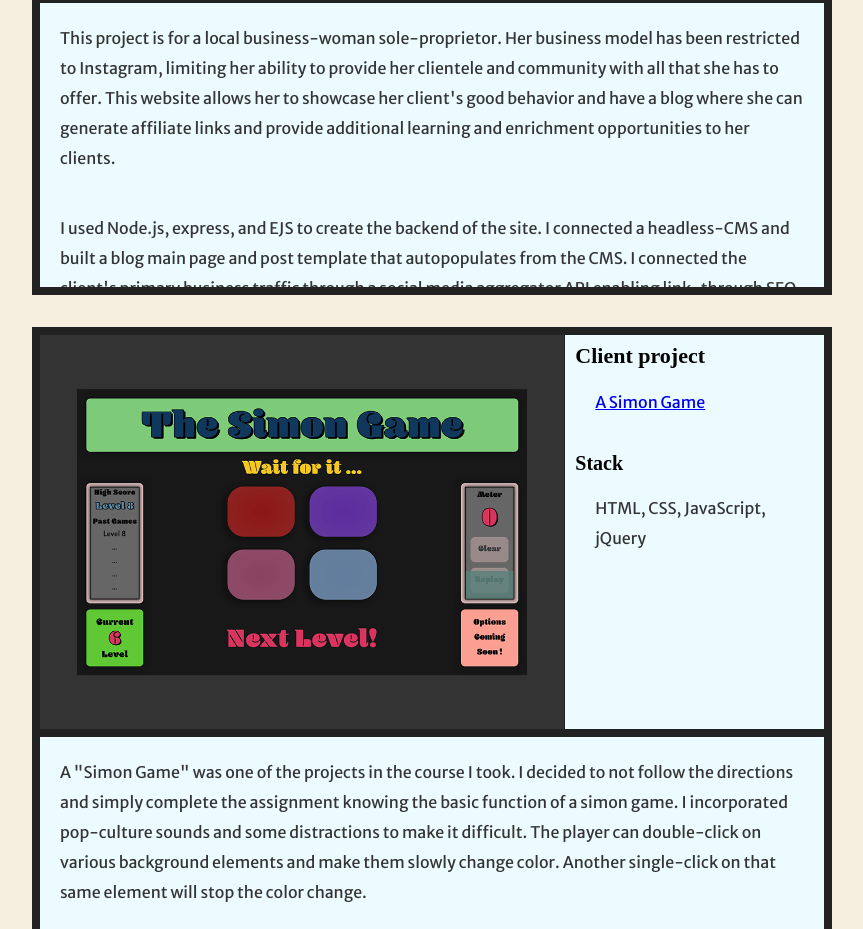
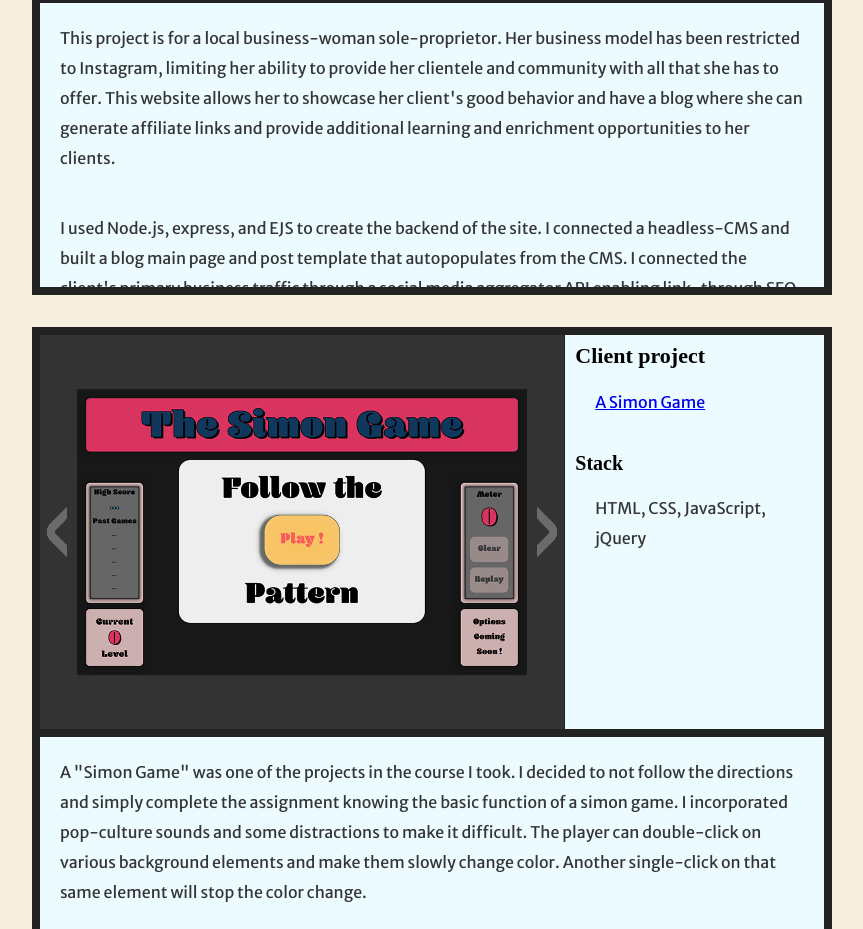
Before and after one commit to ashthomasweb/resume--job-portfolio, a website: page index.html in a window 1280 px wide. Shown: the part 1308-2237 px from the top of the page, without its empty margins (208-1071 px from the left). Drawn offline with Linux system fonts and the light colour scheme.

Commit message:
gallery control added. no image update

```diff
--- a/index.html
+++ b/index.html
@@ -45,12 +45,18 @@
     <h2>Here are some examples of my work</h2>
     <br>
 
+
+
+
+
+    <!-- || Gallery Frame  -->
     <div class="card--gallery">
       <div class="card--gallery-inner">
 
-
         <div class="gallery-img-section">
-          <img src="/images/gallery/lld-capture.png">
+          <button id="gallery-btn-l" class="gallery-btn g-btn-left" type="button" onclick="gallery1Left()"></button>
+          <img id="gallery1-img" class="main-img" src="/images/gallery/lld-capture.png">
+          <button id="gallery-btn-r" class="gallery-btn g-btn-right" type="button" onclick="gallery1Right()"></button>
         </div>
 
         <div class="gallery-right-section">
@@ -59,9 +65,6 @@
           <br>
           <h4>Stack</h4>
           <p>Node.js, Express, Ejs, JS, Prismic, Curator API, EmailJS</p>
-
-        </div>
-
         </div>
 
       </div>
@@ -73,20 +76,23 @@
           Instagram, limiting her ability to provide her clientele and community with all that she has to offer. This
           website allows her to showcase her client's good behavior and have a blog where she can generate affiliate
           links and provide additional learning and enrichment opportunities to her clients.</p>
-      <p>I used Node.js, express, and EJS to create the backend of the site. I connected a headless-CMS and built a blog
+        <p>I used Node.js, express, and EJS to create the backend of the site. I connected a headless-CMS and built a
+          blog
           main page and post template that autopopulates from the CMS. I connected the client's primary business traffic
           through a social media aggregator API enabling link-through SEO and audience ease-of-access.</p>
       </div>
     </div>
-
     <br>
     <br>
+
+    <!-- || Gallery Frame  -->
     <div class="card--gallery">
       <div class="card--gallery-inner">
 
-
         <div class="gallery-img-section">
-        <img src="/images/gallery/simon-capture2.png">
+          <button id="gallery-btn-l" class="gallery-btn g-btn-left" type="button" onclick="gallery2Left()"></button>
+          <img id="gallery2-img" class="main-img" src="/images/gallery/simon-capture.png">
+          <button id="gallery-btn-r" class="gallery-btn g-btn-right" type="button" onclick="gallery2Right()"></button>
         </div>
 
         <div class="gallery-right-section">
@@ -95,25 +101,28 @@
           <br>
           <h4>Stack</h4>
           <p>HTML, CSS, JavaScript, jQuery</p>
-
         </div>
 
       </div>
-
     </div>
 
     <div class="card--gallery" style="margin-top: -8px; height: 300px; ">
       <div class="card--gallery-inner" style="overflow-y: scroll;">
-      <p>A "Simon Game" was one of the projects in the course I took. I decided to not follow the directions and simply
+        <p>A "Simon Game" was one of the projects in the course I took. I decided to not follow the directions and
+          simply
           complete the assignment knowing the basic function of a simon game. I incorporated pop-culture sounds and some
           distractions to make it difficult. The player can double-click on various background elements and make them
           slowly change color. Another single-click on that same element will stop the color change.</p>
-      <p>This was my first solo project. I used jQuery for DOM manipulation, JS for control flow, and css for animations
-        and transitions. The site is built using CSS Grid to ease in scaling to increased number of squares, or to aide
+        <p>This was my first solo project. I used jQuery for DOM manipulation, JS for control flow, and css for
+          animations
+          and transitions. The site is built using CSS Grid to ease in scaling to increased number of squares, or to
+          aide
           in mobile development. Good luck, don't take Arnold too seriously.</p>
       </div>
     </div>
 
+
+  </div>
   <br>
   <br>
 
--- a/public/css/styles.css
+++ b/public/css/styles.css
@@ -368,7 +368,7 @@ p.skill-text {
   background-color: #333;
 }
 
-.gallery-img-section img {
+.main-img {
   width: 450px;
   margin: 0 auto;
   display: block;
@@ -378,6 +378,52 @@ p.skill-text {
   left: 0;
   right: 0;
 }
+
+.gallery-btn {
+  position: absolute;
+  top: 50%;
+  transform: translateY(-50%);
+  width: 37px;
+  height: 394px;
+  padding: 0;
+  border: 0;
+  background-repeat: no-repeat;
+  background-size: 20px 50px;
+  background-color: rgba(0, 0, 0, 0);
+  cursor: pointer;
+  opacity: .3;
+  transition: opacity .2s;
+}
+
+.gallery-btn:hover {
+  opacity: 1;
+}
+
+.g-btn-left {
+  left: 0px;
+  background-image: url("/images/left-arrow.png");
+  background-position: 7px 172px;
+}
+
+.g-btn-right {
+  right: 0px;
+  background-image: url("/images/right-arrow.png");
+  background-position: 10px 172px;
+}
+
+
+button {
+  outline: none;
+
+}
+
+
+
+
+
+
+
+
 
 .gallery-right-section {
   position: absolute;
--- a/public/index.js
+++ b/public/index.js
@@ -17,3 +17,77 @@ function formFieldCheck() {
         elem.style.pointerEvents = "auto";
     }
 }
+
+
+
+
+// || Galleries
+
+// * gallery image arrays
+const gallery1 = ["/images/gallery/lld-capture.png", "/images/gallery/lld-capture2.png", "2", "word"];
+const gallery2 = ["/images/gallery/simon-capture.png", "/images/gallery/simon-capture2.png", "three"];
+
+
+// || gallery image control buttons
+
+
+
+{
+let position = 0;
+function gallery1Right() {
+    if ( position == gallery1.length - 1 ) {
+        position = 0;
+    } else {
+        position++;
+    }
+
+    console.log(position);
+
+
+    // let currentImg = document.getElementById('gallery1-img');
+    // currentImg.setAttribute("src", )
+}
+
+function gallery1Left() {
+    if ( position == 0 ) {
+        position = gallery1.length - 1;
+    } else {
+        position--;
+    }
+
+    console.log(position);
+
+    // let currentImg = document.getElementById('gallery1-img');
+    // currentImg.setAttribute("src", )
+}
+}
+
+{
+    let position = 0;
+    function gallery2Right() {
+        if ( position == gallery2.length - 1 ) {
+            position = 0;
+        } else {
+            position++;
+        }
+
+        console.log(position);
+
+
+        // let currentImg = document.getElementById('gallery1-img');
+        // currentImg.setAttribute("src", )
+    }
+
+    function gallery2Left() {
+        if ( position == 0 ) {
+            position = gallery2.length - 1;
+        } else {
+            position--;
+        }
+
+        console.log(position);
+
+        // let currentImg = document.getElementById('gallery1-img');
+        // currentImg.setAttribute("src", )
+    }
+    }
```
Also changed, not shown: public/images/left-arrow.png (added), public/images/right-arrow.png (added). Lines whose indentation alone changed are shown as unchanged.
